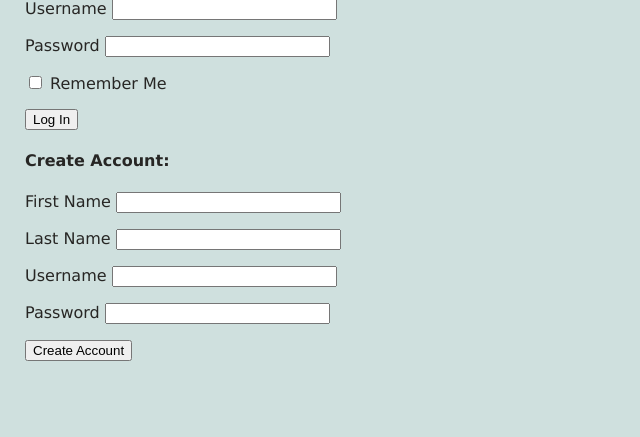
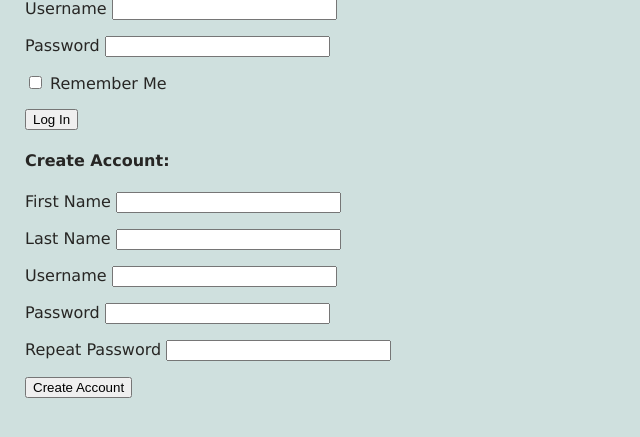
Before and after one commit to reiner-13/spotify-apple-music, a Flask app: page /login in a window 1280 px wide. Shown: the part 309-746 px from the top of the page, without its empty margins (0-640 px from the left). Run offline with Flask 3, Linux system fonts and the light colour scheme.

Commit message:
Added account creation form.

```diff
--- a/app/forms.py
+++ b/app/forms.py
@@ -1,6 +1,9 @@
 from flask_wtf import FlaskForm
 from wtforms import StringField, PasswordField, BooleanField, SubmitField
-from wtforms.validators import DataRequired
+from wtforms.validators import DataRequired, EqualTo, ValidationError
+import sqlalchemy as sa
+from app import db
+from app.models import User
 
 class LoginForm(FlaskForm):
     username = StringField("Username", validators=[DataRequired()])
@@ -12,8 +15,16 @@ class CreateAccountForm(FlaskForm):
     first_name = StringField("First Name", validators=[DataRequired()])
     last_name = StringField("Last Name", validators=[DataRequired()])
     username = StringField("Username", validators=[DataRequired()])
-    password = PasswordField("Password", validators=[DataRequired()])
+    password1 = PasswordField("Password", validators=[DataRequired()])
+    password2 = PasswordField("Repeat Password", validators=[DataRequired(), EqualTo("password1")])
     submit = SubmitField("Create Account")
+
+    def validate_username(self, username):
+        user = db.session.scalar(sa.select(User).where(
+            User.username == username.data
+        ))
+        if user is not None:
+            raise ValidationError("Please use a different username.")
 
 class AddPlaylistForm(FlaskForm):
     pass
--- a/app/routes.py
+++ b/app/routes.py
@@ -29,6 +29,7 @@ sp = Spotify(auth_manager=sp_oauth)
 
 
 @app.route("/")
+@app.route("/home")
 def home():
     return render_template("home.html")
 
@@ -80,7 +81,16 @@ def login():
         return redirect(next_page)
 
     if create_acc_form.validate_on_submit():
-        pass
+        user = User(username=create_acc_form.username.data, first_name=create_acc_form.first_name.data, last_name=create_acc_form.last_name.data)
+        user.set_password(create_acc_form.password1.data)
+        db.session.add(user)
+        db.session.commit()
+        flash("Created user account.")
+        login_user(user)
+        next_page = request.args.get("next")
+        if not next_page or urlsplit(next_page).netloc != '':
+            next_page = url_for("profile")
+        return redirect(next_page)
     return render_template("login.html", login_form=login_form, create_acc_form=create_acc_form)
 
 
--- a/app/templates/login.html
+++ b/app/templates/login.html
@@ -30,7 +30,8 @@
         <p> {{ create_acc_form.first_name.label }} {{ create_acc_form.first_name(size=25) }} </p>
         <p> {{ create_acc_form.last_name.label }} {{ create_acc_form.last_name(size=25) }} </p>
         <p> {{ create_acc_form.username.label }} {{ create_acc_form.username(size=25) }} </p>
-        <p> {{ create_acc_form.password.label }} {{ create_acc_form.password(size=25) }} </p>
+        <p> {{ create_acc_form.password1.label }} {{ create_acc_form.password1(size=25) }} </p>
+        <p> {{ create_acc_form.password2.label }} {{ create_acc_form.password2(size=25) }} </p>
         <p> {{ create_acc_form.submit() }} </p>
     </form>
 </div>
--- a/app/templates/profile.html
+++ b/app/templates/profile.html
@@ -16,8 +16,9 @@
 {% block body %}
 
 <div id="main-body">
+    <h2>Hello, {{ current_user.first_name }}.</h2>
+    <h4>Create New Playlist:</h4>
     <form id="create-playlist-form" method="POST" autocomplete="off">
-        <h4>Create New Playlist:</h4>
         <input class="form-box" type="text" name="playlist_name" placeholder="Name...">
         <input class="text-box-submit" type="image" src="https://cdn.icon-icons.com/icons2/1875/PNG/512/plussquare_120280.png" alt="Create Playlist">
     </form>
```
Also changed, not shown: app.db.
